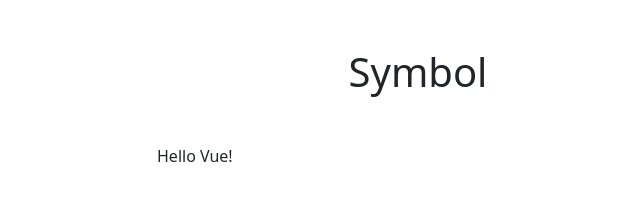
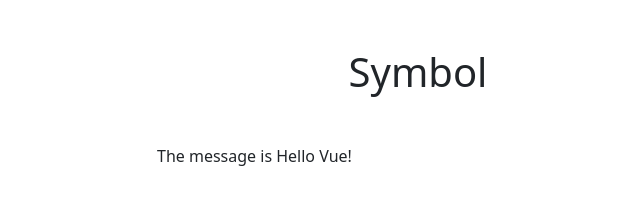
Before and after one commit to MihaiBlebea/backtesting-webapp, a plain HTML site: page index.html in a window 1280 px wide. Shown: the whole page, without its empty margins (222-862 px from the left). Drawn offline with nearby package versions, Linux system fonts and the light colour scheme.

Commit message:
Different vue test

```diff
--- a/index.html
+++ b/index.html
@@ -26,7 +26,7 @@
 
 		<div class="row justify-content-center mb-2 mt-5">
 			<div class="col-12 col-md-6 row">
-				<div id="app">{{ message }}</div>
+				<div id="app"></div>
 
 			</div>
 		</div>
--- a/js/title-component.js
+++ b/js/title-component.js
@@ -5,5 +5,6 @@ createApp({
 		return {
 			message: 'Hello Vue!'
 		}
-	}
+	},
+	template: `<div>The message is {{ message }}</div>`
 }).mount('#app')
```
